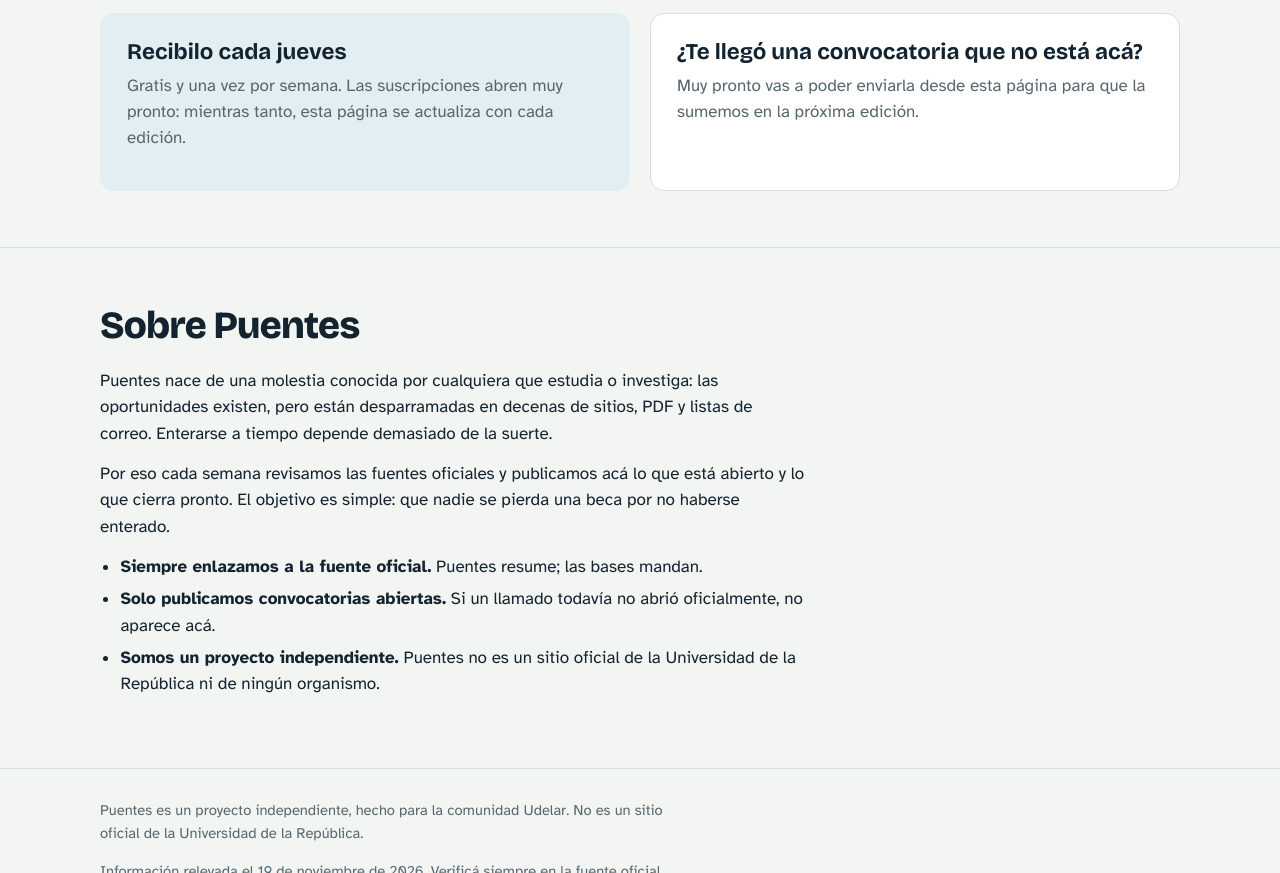
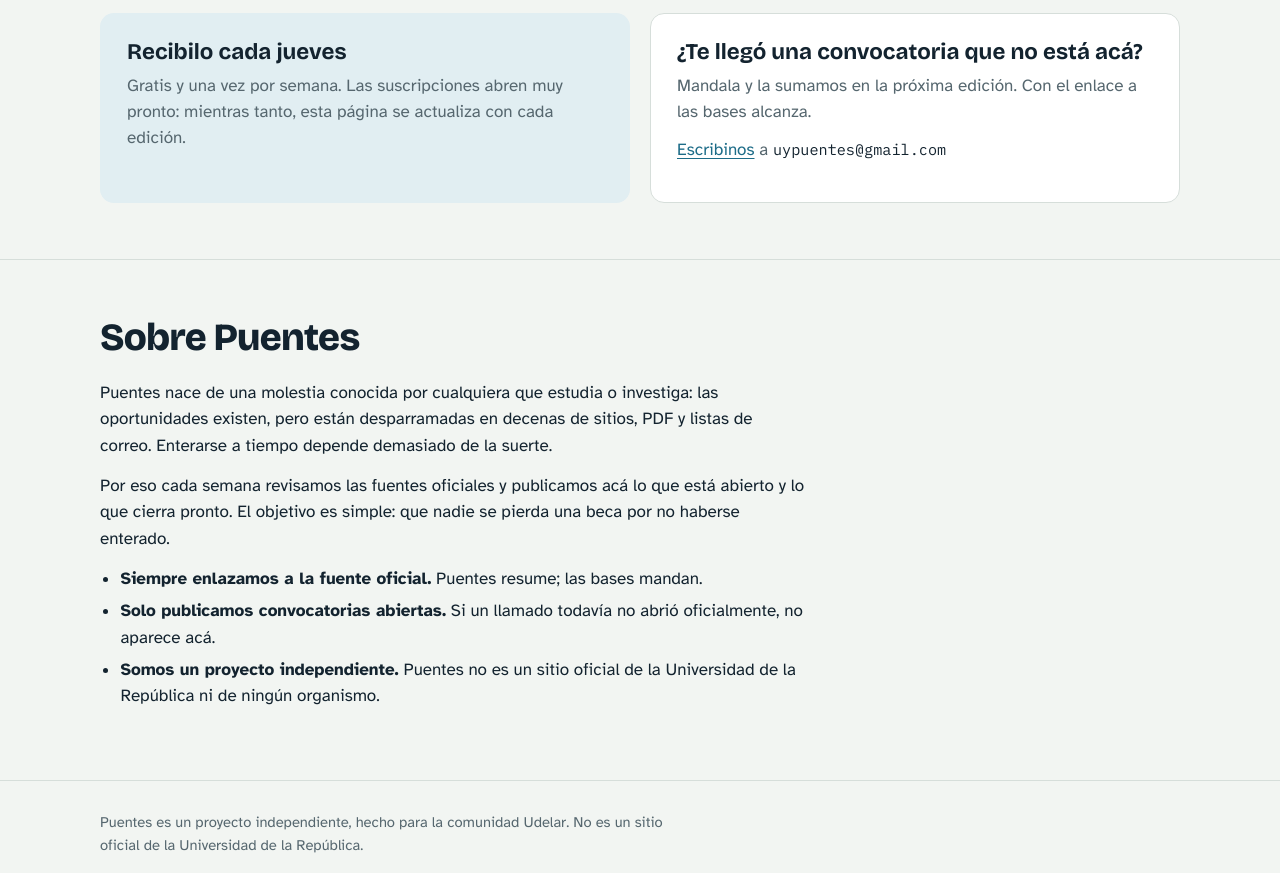
Before and after one commit to puentesuy/puentes, a plain HTML site: page index.html in a window 1280 px wide. Shown: the part 3540-4413 px from the top of the page. Drawn offline with nearby package versions, Linux system fonts and the light colour scheme.

Commit message:
Update index.html

```diff
--- a/index.html
+++ b/index.html
@@ -380,7 +380,7 @@ footer p { margin: 0; max-width: 60ch; }
 const CONFIG = {
   actualizado: "2026-11-19",          // fecha del último relevamiento (AAAA-MM-DD)
   suscripcionUrl: "",                 // enlace al formulario del servicio de boletines
-  contactoEmail: ""                   // correo para recibir convocatorias de la comunidad
+  contactoEmail: "uypuentes@gmail.com"                   // correo para recibir convocatorias de la comunidad
 };
 
 /* =====================================================================
```
